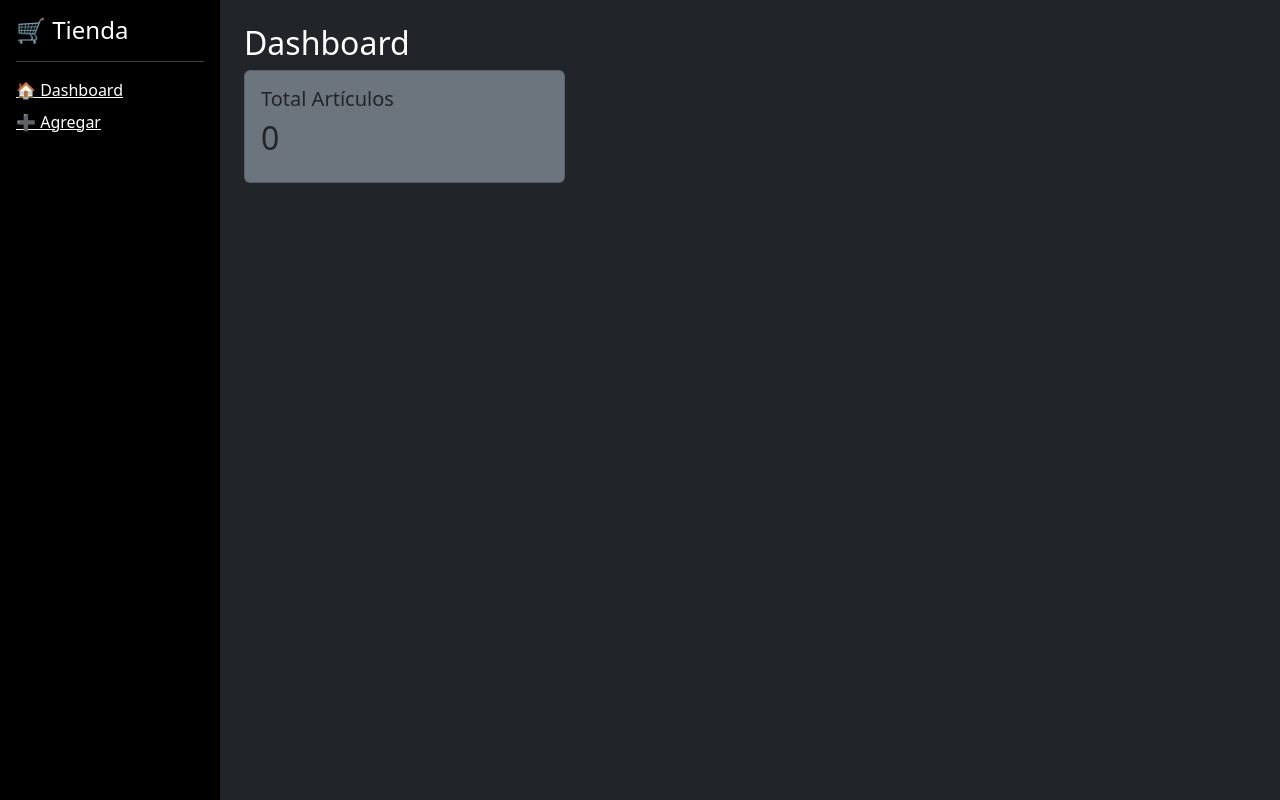
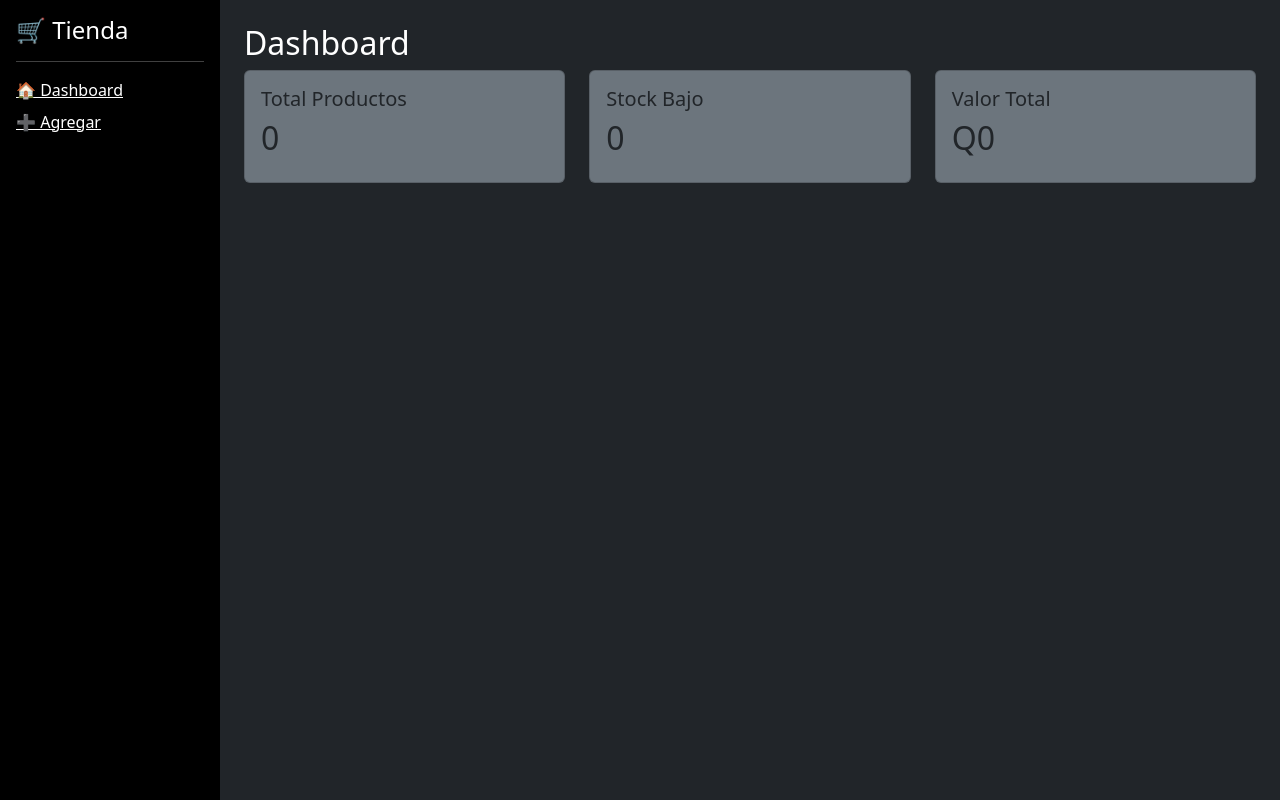
Before and after one commit to ProfVeliz/tienda-web, a Flask app: page / in a window 1280 px wide. Run offline with Flask 3, Linux system fonts and the light colour scheme; data that the repository does not hold is empty.

```diff
--- a/app.py
+++ b/app.py
@@ -5,13 +5,13 @@ import cloudinary
 import cloudinary.uploader
 from flask_sqlalchemy import SQLAlchemy
 
-# Cargar variables .env
+# Cargar variables de entorno
 load_dotenv()
 
 app = Flask(__name__)
 
 # =========================
-# BASE DE DATOS (SQLite)
+# BASE DE DATOS
 # =========================
 app.config["SQLALCHEMY_DATABASE_URI"] = "sqlite:///tienda.db"
 app.config["SQLALCHEMY_TRACK_MODIFICATIONS"] = False
@@ -44,15 +44,26 @@ with app.app_context():
     db.create_all()
 
 # =========================
-# RUTA PRINCIPAL
+# DASHBOARD
 # =========================
 @app.route("/")
 def index():
     productos = Producto.query.all()
-    return render_template("index.html", productos=productos)
+
+    total_productos = len(productos)
+    stock_bajo = len([p for p in productos if p.stock < 5])
+    total_valor = sum([p.precio * p.stock for p in productos])
+
+    return render_template(
+        "index.html",
+        productos=productos,
+        total_productos=total_productos,
+        stock_bajo=stock_bajo,
+        total_valor=total_valor
+    )
 
 # =========================
-# AGREGAR PRODUCTO
+# AGREGAR
 # =========================
 @app.route("/agregar", methods=["GET", "POST"])
 def agregar():
@@ -83,7 +94,43 @@ def agregar():
     return render_template("agregar.html")
 
 # =========================
-# EJECUTAR APP
+# ELIMINAR
+# =========================
+@app.route("/eliminar/<int:id>")
+def eliminar(id):
+    producto = Producto.query.get(id)
+
+    if producto:
+        db.session.delete(producto)
+        db.session.commit()
+
+    return redirect(url_for("index"))
+
+# =========================
+# EDITAR
+# =========================
+@app.route("/editar/<int:id>", methods=["GET", "POST"])
+def editar(id):
+    producto = Producto.query.get(id)
+
+    if request.method == "POST":
+        producto.nombre = request.form["nombre"]
+        producto.precio = float(request.form["precio"])
+        producto.stock = int(request.form["stock"])
+
+        foto = request.files["foto"]
+
+        if foto:
+            resultado = cloudinary.uploader.upload(foto)
+            producto.imagen = resultado["secure_url"]
+
+        db.session.commit()
+        return redirect(url_for("index"))
+
+    return render_template("editar.html", producto=producto)
+
+# =========================
+# RUN
 # =========================
 if __name__ == "__main__":
     app.run(debug=True)
--- a/templates/index.html
+++ b/templates/index.html
@@ -4,7 +4,6 @@
 <meta charset="UTF-8">
 <title>Tienda</title>
 
-    <!-- Bootstrap -->
 <link href="https://cdn.jsdelivr.net/npm/bootstrap@5.3.0/dist/css/bootstrap.min.css" rel="stylesheet">
 </head>
 
@@ -12,7 +11,7 @@
 
 <div class="d-flex">
 
-    <!-- MENU LATERAL -->
+<!-- MENU -->
 <div class="bg-black p-3" style="width: 220px; min-height: 100vh;">
     <h4>🛒 Tienda</h4>
     <hr>
@@ -28,15 +27,31 @@
 
 <!-- RESUMEN -->
 <div class="row mb-4">
+
     <div class="col-md-4">
         <div class="card bg-secondary p-3">
-                    <h5>Total Artículos</h5>
-                    <h2>{{ productos|length }}</h2>
-                </div>
+            <h5>Total Productos</h5>
+            <h2>{{ total_productos }}</h2>
         </div>
     </div>
 
-        <!-- LISTA DE PRODUCTOS -->
+    <div class="col-md-4">
+        <div class="card bg-secondary p-3">
+            <h5>Stock Bajo</h5>
+            <h2>{{ stock_bajo }}</h2>
+        </div>
+    </div>
+
+    <div class="col-md-4">
+        <div class="card bg-secondary p-3">
+            <h5>Valor Total</h5>
+            <h2>Q{{ total_valor }}</h2>
+        </div>
+    </div>
+
+</div>
+
+<!-- PRODUCTOS -->
 <div class="row">
 
 {% for p in productos %}
@@ -44,15 +59,28 @@
 <div class="card bg-secondary text-white mb-4">
 
     {% if p.imagen %}
-                    <img src="{{ p.imagen }}" class="card-img-top" style="height:200px; object-fit:cover;">
+    <img src="{{ p.imagen }}" style="height:200px; object-fit:cover;">
     {% else %}
-                    <img src="https://via.placeholder.com/200" class="card-img-top">
+    <img src="https://via.placeholder.com/200">
     {% endif %}
 
     <div class="card-body">
         <h5>{{ p.nombre }}</h5>
         <p>💰 Q{{ p.precio }}</p>
+
+        {% if p.stock < 5 %}
+        <span class="badge bg-danger">Stock Bajo</span>
+        {% endif %}
+
         <p>📦 Stock: {{ p.stock }}</p>
+
+        <div class="d-flex justify-content-between">
+            <a href="/editar/{{ p.id }}" class="btn btn-warning btn-sm">Editar</a>
+            <a href="/eliminar/{{ p.id }}" class="btn btn-danger btn-sm"
+               onclick="return confirm('¿Eliminar producto?')">
+               Eliminar
+            </a>
+        </div>
     </div>
 
 </div>
@@ -62,7 +90,6 @@
 </div>
 
 </div>
-
 </div>
 
 </body>
```
Lines whose indentation alone changed are shown as unchanged.
